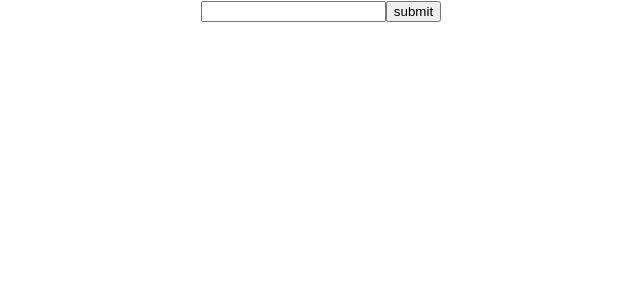
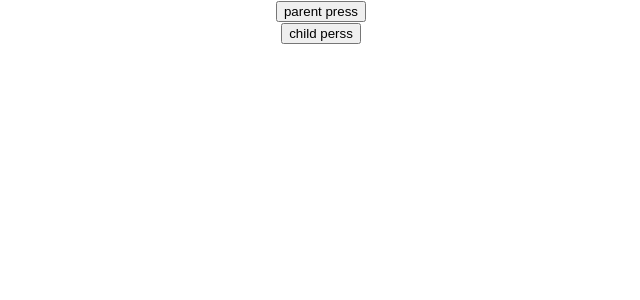
Before and after one commit to badshasha/react-hooks, a React (Create React App) app: page / in a window 1280 px wide. Shown: the top 300 px of the page, without its empty margins (319-959 px from the left). Built offline with nearby package versions, Linux system fonts and the light colour scheme.

Commit message:
useImpreative (control child using parent)

```diff
--- a/src/App.js
+++ b/src/App.js
@@ -4,7 +4,7 @@ import FirstHook from './hooks/FirstHook';
 import ReduceHook from './hooks/ReduceHook';
 import UseEffect from './hooks/UseEffect';
 import UseRef from './hooks/UseRef';
-
+import UseImperative from './hooks/UseImperative';
 
 function App() {
   return (
@@ -12,7 +12,8 @@ function App() {
        {/* <FirstHook /> */}
        {/* <ReduceHook/> */}
        {/* <UseEffect /> */}
-       <UseRef/>
+       {/* <UseRef/> */}
+       <UseImperative />
     </div>
   );
 }
--- /dev/null
+++ b/src/hooks/UseImperative.jsx
@@ -0,0 +1,20 @@
+import React,{useRef} from 'react'
+import Button from './childcomp/Button'
+
+function UseImperative() {
+
+  const ButtonRef = useRef(null);
+
+  return (
+    <div>
+
+        <button onClick={()=>{
+            ButtonRef.current.toggleChange();
+        }}>parent press</button>
+        <Button ref={ButtonRef} />
+
+    </div>
+  )
+}
+
+export default UseImperative
--- /dev/null
+++ b/src/hooks/childcomp/Button.jsx
@@ -0,0 +1,30 @@
+import React , {useState , forwardRef , useImperativeHandle} from 'react'
+
+const Button = forwardRef((params,ref) => {
+
+
+  const [toggle , setToggle] = useState(false);
+
+
+  useImperativeHandle(ref, () => ({
+    toggleChange(){
+        setToggle(!toggle);
+    }
+  }))
+
+
+
+  return (
+    <div>
+
+        <button>child perss</button>
+
+        {/* toggle span */}
+
+        { toggle ?   <h1>hello world</h1> : ""}
+
+    </div>
+  )
+})
+
+export default Button
```
